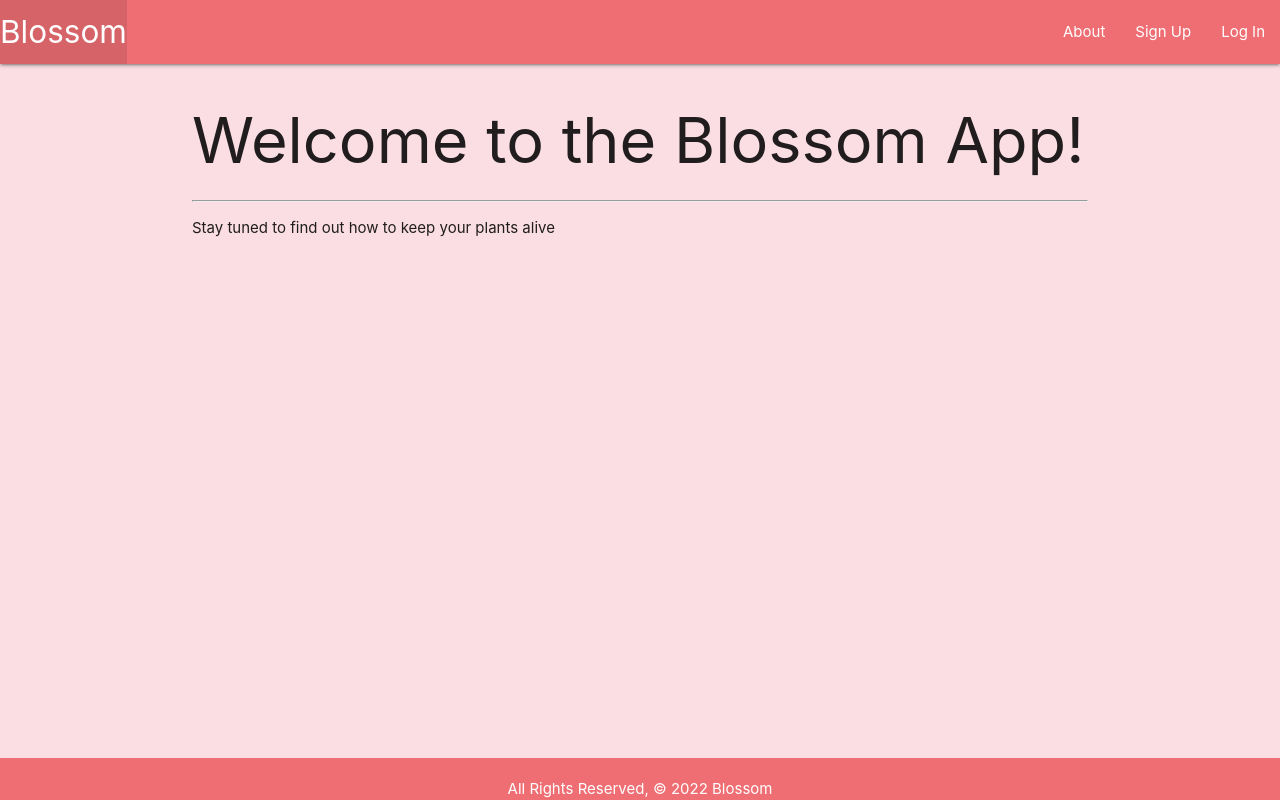
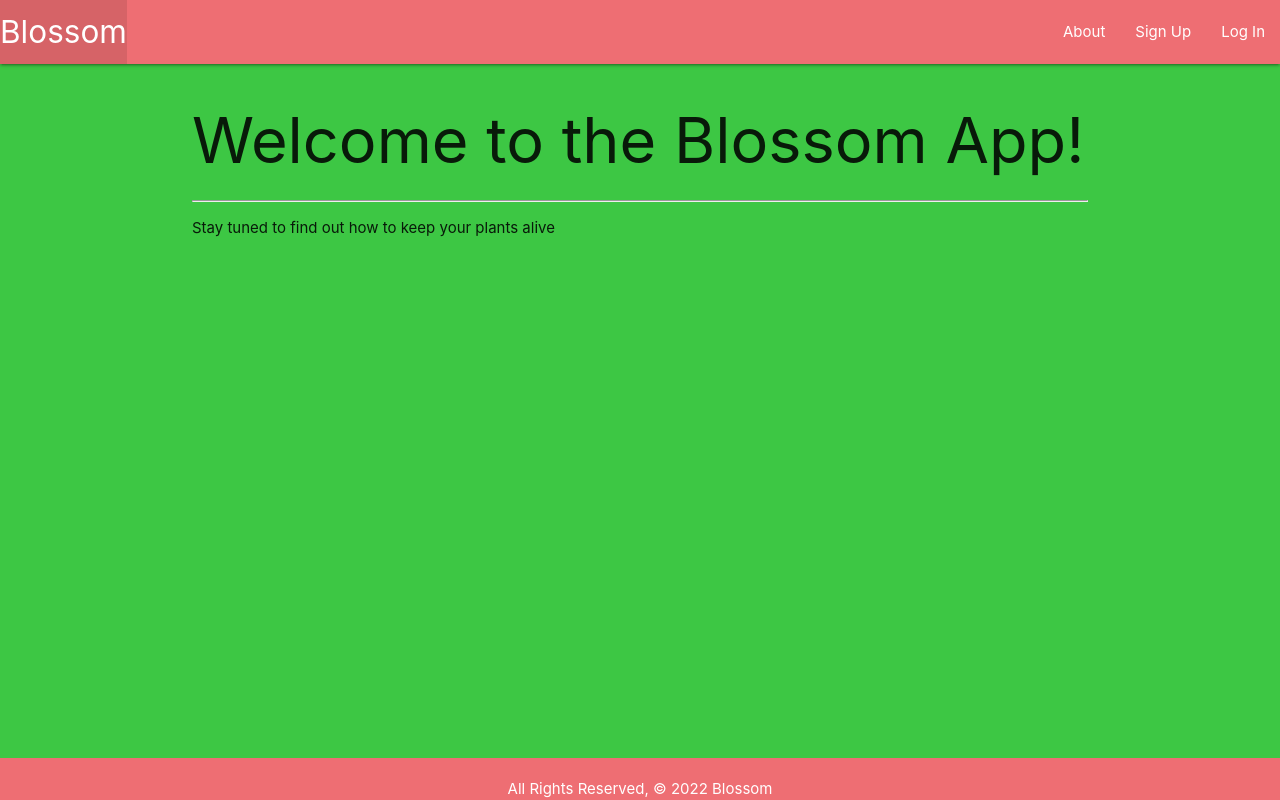
Before and after one commit to annnieeeema/plants, a Django app: page / in a window 1280 px wide. Run offline with Django 4.2, Linux system fonts and the light colour scheme.

Commit message:
updated css

```diff
--- a/main_app/static/css/style.css
+++ b/main_app/static/css/style.css
@@ -2,7 +2,7 @@ body {
     display: flex;
     min-height: 100vh;
     flex-direction: column;
-    background-color: rgb(250, 222, 227);
+    background-color: rgb(61, 199, 68);
   }
 
   main {
```
